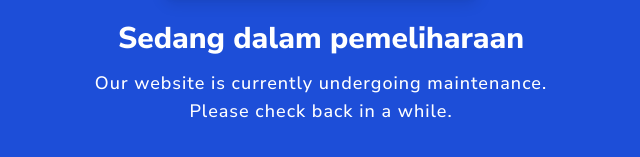
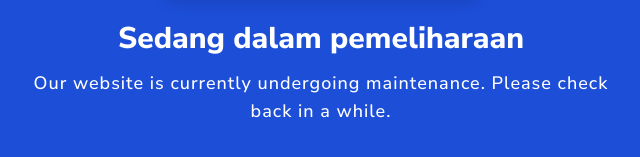
Before and after one commit to DREVVIANNN/inpanels-new-website-2025, a plain HTML site: page index.html in a window 1280 px wide. Shown: the part 447-604 px from the top of the page, without its empty margins (319-959 px from the left). Drawn offline with nearby package versions, Linux system fonts and the light colour scheme.

Commit message:
Update index.html

```diff
--- a/index.html
+++ b/index.html
@@ -15,7 +15,7 @@
     <img src="assets/img/ProyekBaru695B796DF-ezgif.com-video-to-gif-converter.gif" alt="Maintenance Animation" class="mx-auto rounded-xl shadow-lg w-80 mb-6" />
 
     <h1 class="text-3xl font-extrabold text-white mb-3">Sedang dalam pemeliharaan</h1>
-    <p class="text-lg text-white mb-6">Our website is currently undergoing maintenance.<br>Please check back in a while.</p>
+    <p class="text-lg text-white mb-6">Our website is currently undergoing maintenance. Please check back in a while.</p>
   </div>
 
 </body>
```
